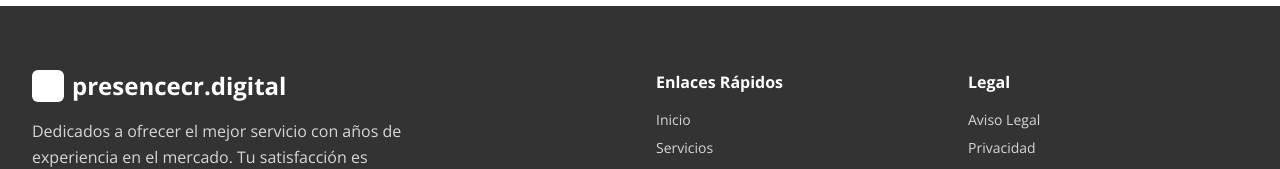
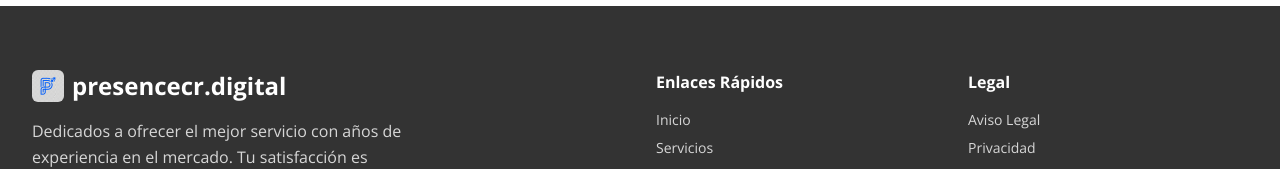
Before and after one commit to munozgustavo/presencecr.digital, a Next.js app: page / in a window 1280 px wide. Shown: the part 5243-5412 px from the top of the page. Built offline with nearby package versions, Linux system fonts and the light colour scheme; no server answers.

Commit message:
Show original logo colors in footer

```diff
--- a/components/sections/Footer.tsx
+++ b/components/sections/Footer.tsx
@@ -16,7 +16,7 @@ export function Footer() {
                                     alt={`${siteConfig.name} logo`}
                                     width={32}
                                     height={32}
-                                    className="rounded-sm invert brightness-0"
+                                    className="rounded-sm"
                                 />
                                 <span className="text-2xl font-bold">{siteConfig.name}</span>
                             </div>
```
